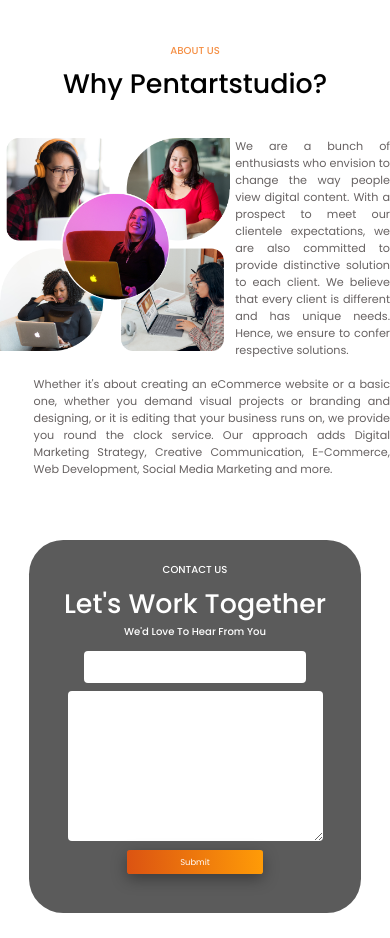
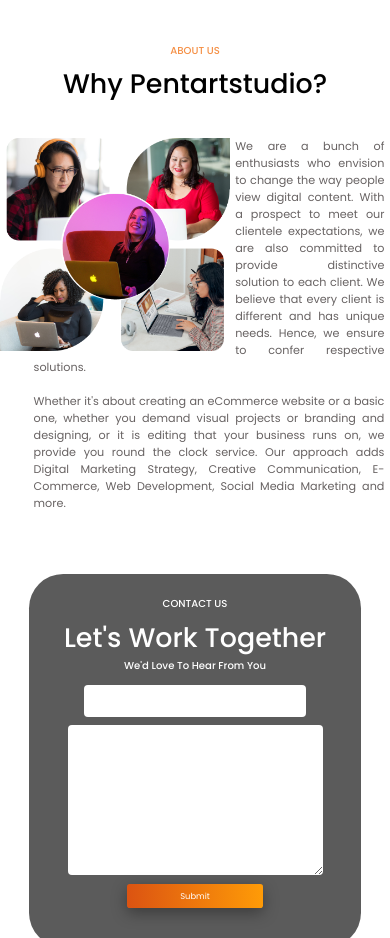
Before and after one commit to atultechd/pentartstudio, a plain HTML site: page index.html in a window 390 px wide. Shown: the part 2020-2958 px from the top of the page. Drawn offline with nearby package versions, Linux system fonts and the light colour scheme.

Commit message:
updated css with some margin and bg properties

```diff
--- a/style.css
+++ b/style.css
@@ -617,4 +617,7 @@ p{
     .content_aboutus{
         display: inline;
     }
+    p.text{
+        margin-right: 1rem;
+    }
 }
```
